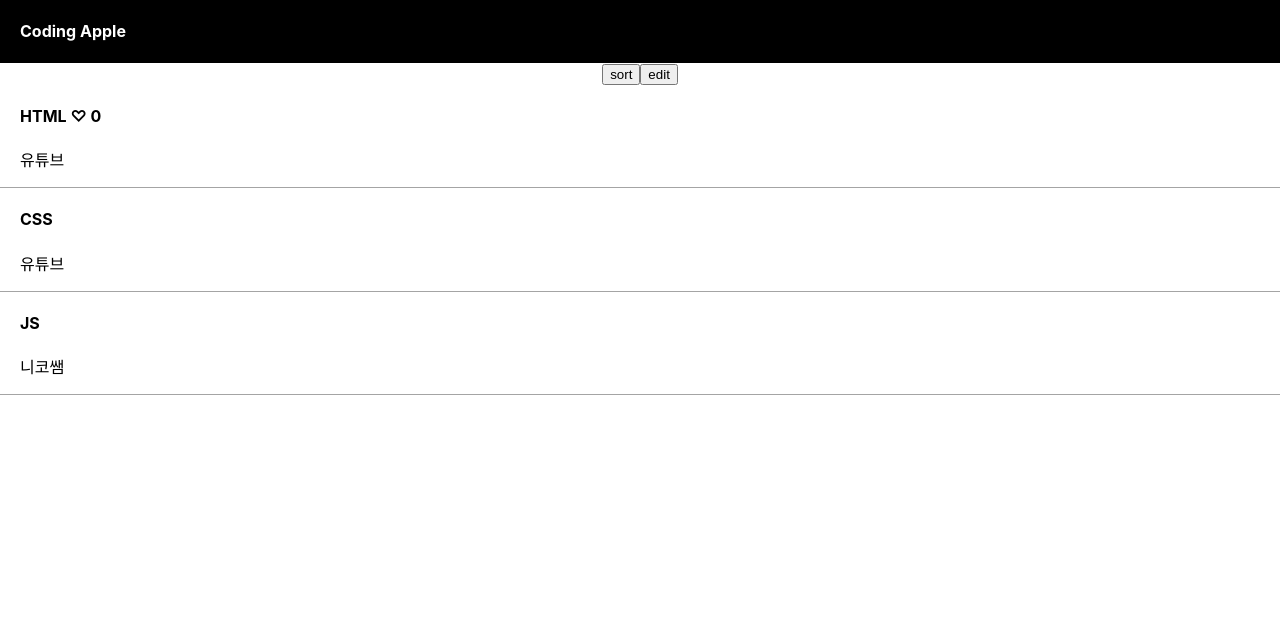
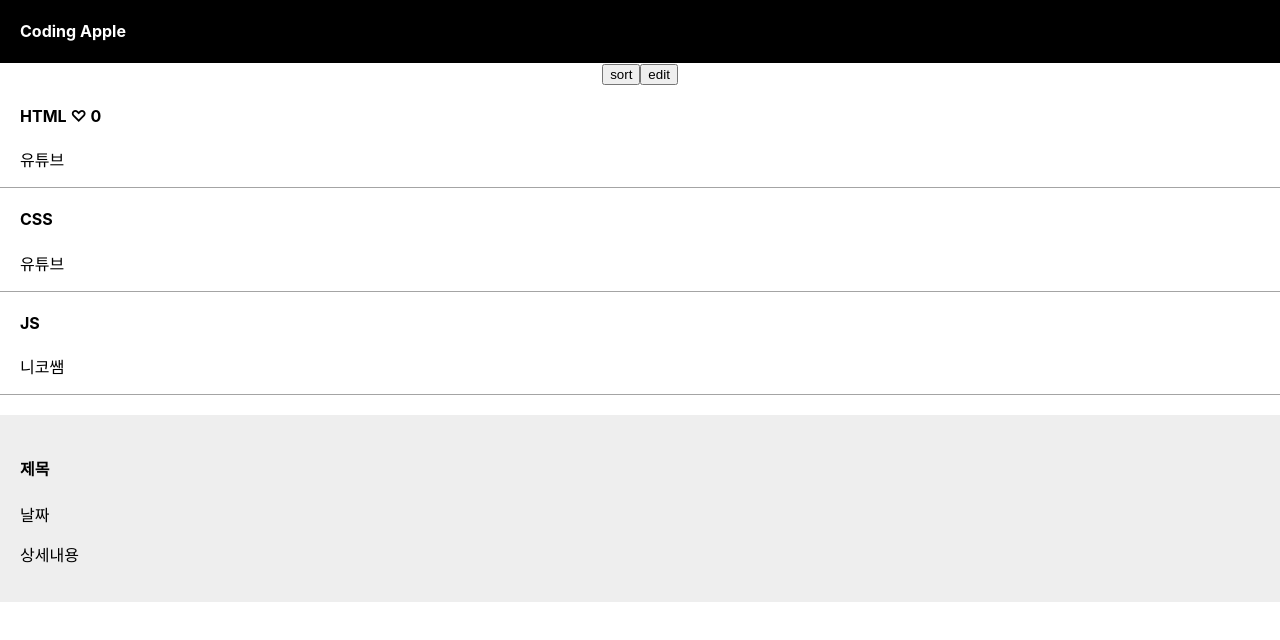
Before and after one commit to kimkmin06/React, a React (Create React App) app in the folder blog/: page / in a window 1280 px wide. Shown: the top 640 px of the page. Built offline with nearby package versions, Linux system fonts and the light colour scheme.

Commit message:
component

```diff
--- a/blog/src/App.css
+++ b/blog/src/App.css
@@ -10,6 +10,13 @@
   padding-left: 20px;
   text-align: left;
   border-bottom: 1px solid #a4a4a4;
+}
+
+.modal {
+  margin-top: 20px;
+  padding: 20px;
+  background: #eee;
+  text-align: left;
 }
 
 .black-nav {
--- a/blog/src/App.js
+++ b/blog/src/App.js
@@ -5,11 +5,11 @@
 function App() {
 
   let post = 'React 강좌';
-  let [title, changeTitle] = useState(['HTML','CSS','JS']);
+  let [title, changeTitle] = useState(['HTML', 'CSS', 'JS']);
   let [good, changeGood] = useState(0);
 
   function clickHeart() {
-    changeGood(good+=1);
+    changeGood(good += 1);
   };
 
   return (
@@ -19,7 +19,7 @@
       </div>
 
       <button onClick={() => {
-
+        //가나다순 정렬 코드
       }}>sort</button>
 
       <button onClick={() => {
@@ -29,17 +29,42 @@
       }}>edit</button>
 
       <div className="list">
-        <h4>{ title[0] } <span onClick={clickHeart}>♡</span> { good } </h4>
+        <h4>{title[0]} <span onClick={clickHeart}>♡</span> {good} </h4>
         <p>유튜브</p>
       </div>
       <div className='list'>
-        <h4>{ title[1] }</h4>
+        <h4>{title[1]}</h4>
         <p>유튜브</p>
       </div>
       <div className='list'>
-        <h4>{ title[2] }</h4>
+        <h4>{title[2]}</h4>
         <p>니코쌤</p>
       </div>
+
+
+
+      <Modal></Modal>
+
+    </div>
+  );
+}
+
+// let Modal = () => {
+//   return (
+//     <div className='modal'>
+//       <h4>제목</h4>
+//       <p>날짜</p>
+//       <p>상세내용</p>
+//     </div>
+//   );
+// };
+
+function Modal() {
+  return (
+    <div className='modal'>
+      <h4>제목</h4>
+      <p>날짜</p>
+      <p>상세내용</p>
     </div>
   );
 }
```
